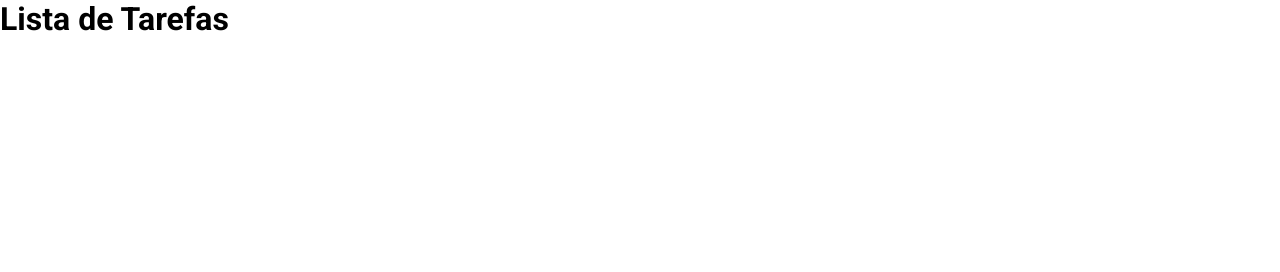
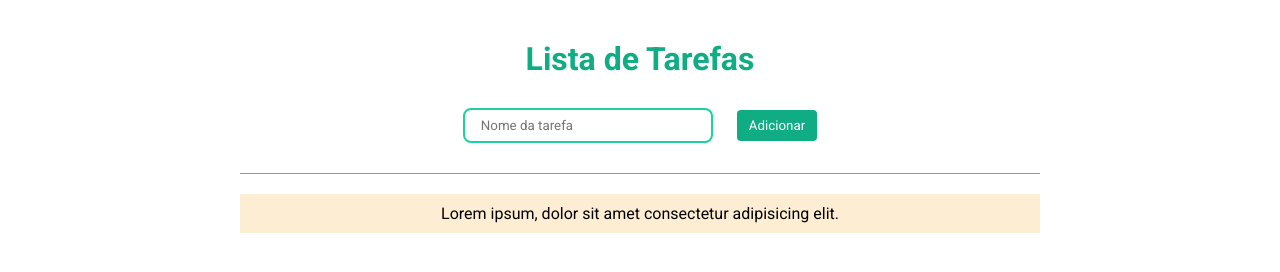
Before and after one commit to ThaisGO/curso_ebac_frontend, a plain HTML site: page index.html in a window 1280 px wide. Drawn offline with Linux system fonts and the light colour scheme.

Commit message:
style: adicionado estrutura da lista de tarefas e a estilização completa da página estatica

```diff
--- a/index.html
+++ b/index.html
@@ -11,7 +11,19 @@
     <title>Lista de Tarefas</title>
 </head>
 <body>
-    <h1>Lista de Tarefas</h1>
+    <div class="container">
+        <h1>Lista de Tarefas</h1>
+
+
+        <form>
+            <input type="text" name="tarefa" id="inputTarefa" placeholder="Nome da tarefa" required>
+            <button>Adicionar</button>
+        </form>
+
+        <div id="border-style"></div>
+
+        <p id="tarefaText">Lorem ipsum, dolor sit amet consectetur adipisicing elit.</p>
+    </div>
 
     <script src="./script.js"></script>
 </body>
--- a/main.css
+++ b/main.css
@@ -4,3 +4,53 @@
     box-sizing: border-box;
     font-family: 'Roboto', Helvetica, Arial, sans-serif;
 }
+
+.container {
+    max-width: 800px;
+    width: 100%;
+    margin: 40px auto;
+    text-align: center;
+}
+
+h1 {
+    font-size: 32px;
+    font-weight: 700;
+    color: #10AC84;
+    margin-bottom: 30px;
+}
+
+form {
+    margin-bottom: 30px;
+}
+
+form input {
+    max-width: 250px;
+    width: 100%;
+    padding: 8px 16px;
+    color: #1DD1A1;
+    border: 2px solid #1DD1A1;
+    border-radius: 8px;
+    margin-right: 20px;
+}
+
+form input:focus {
+    outline: none;
+}
+
+form button {
+    background-color: #10AC84;
+    padding: 8px 12px;
+    color: #fff;
+    border: none;
+    border-radius: 4px;
+}
+
+#border-style {
+    border-bottom: 1px solid #1DD1A1;
+    margin-bottom: 20px;
+}
+
+#tarefaText {
+    background-color: rgba(250, 211, 144, .4);
+    padding: 10px 0;
+}
```
